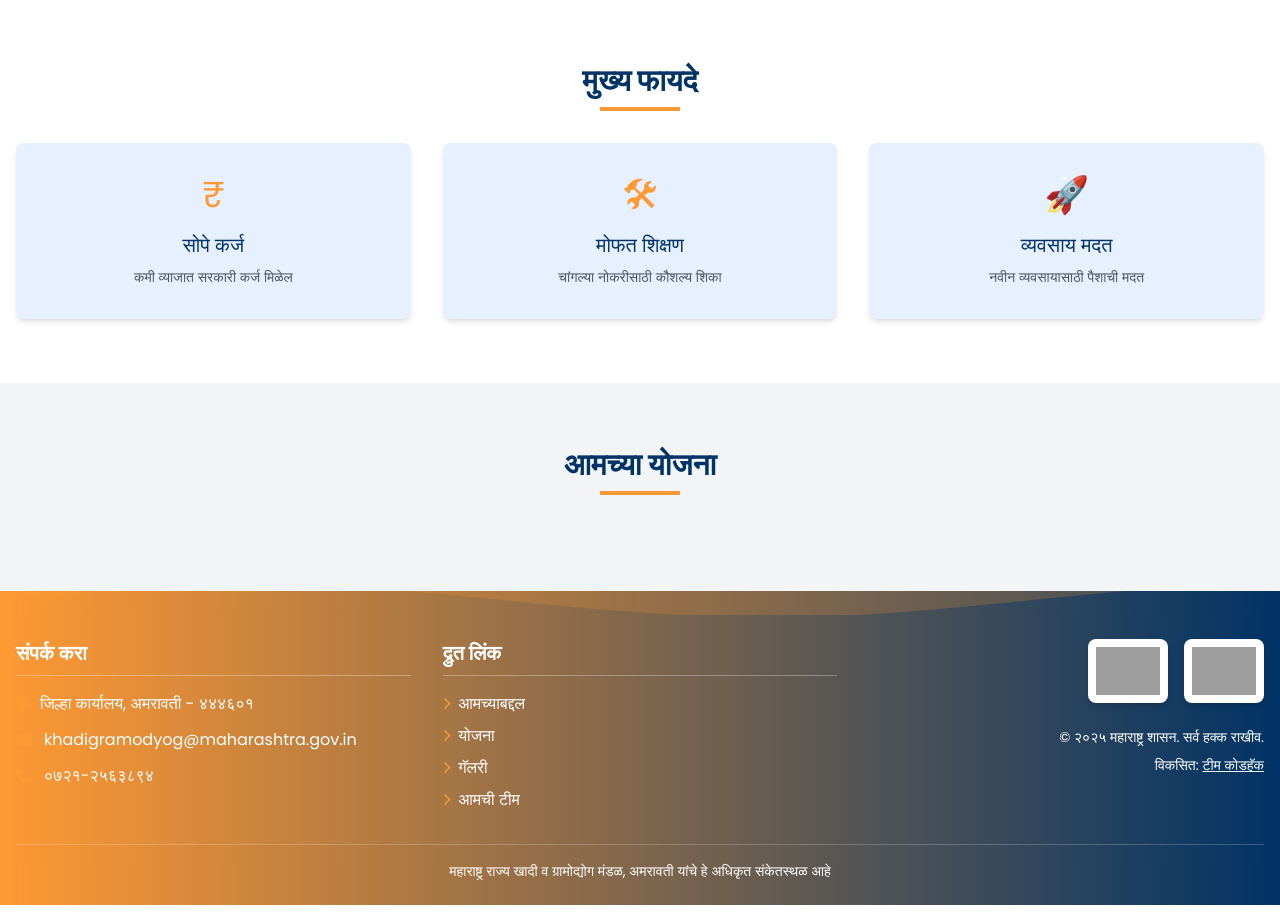
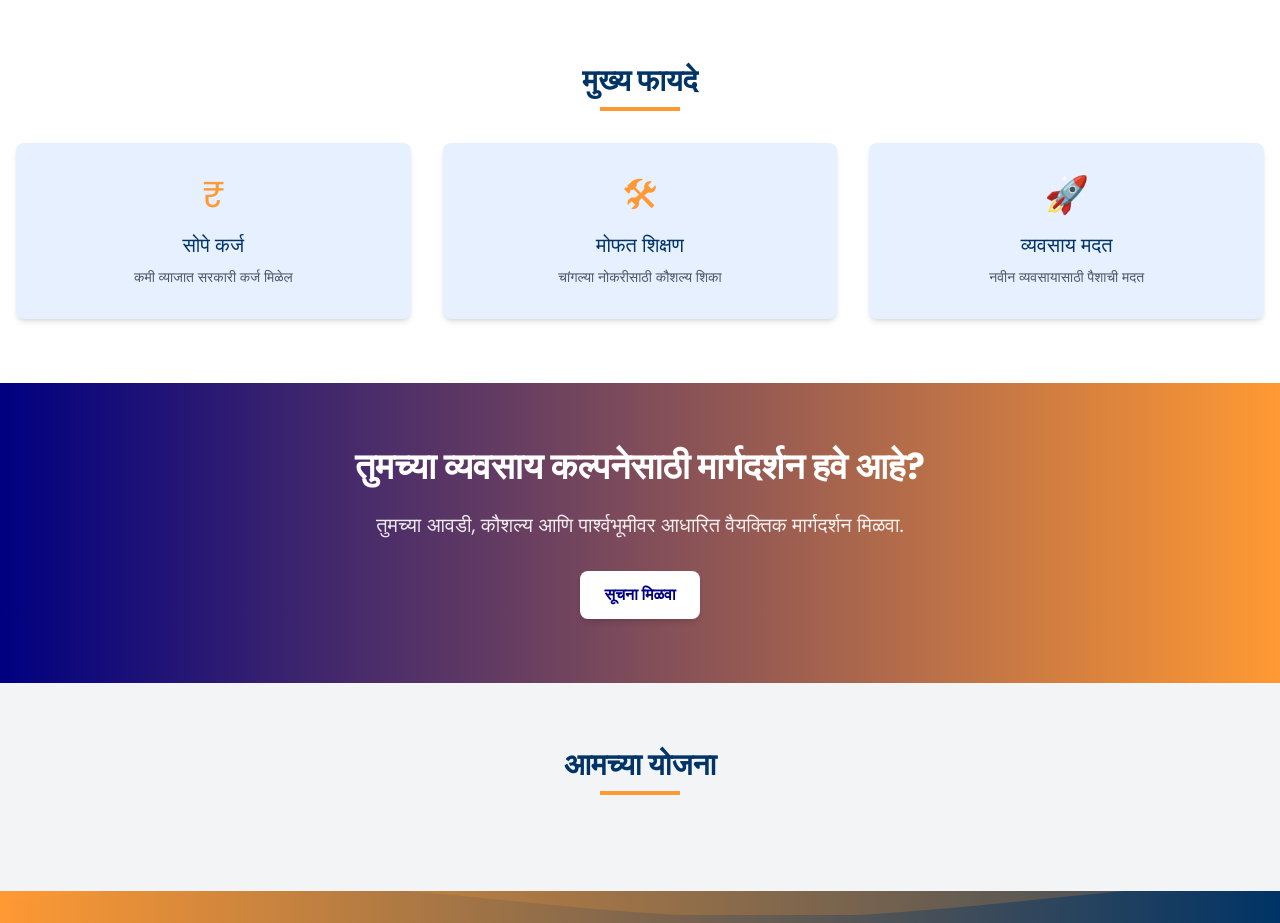
Before and after one commit to Codeayu/MahaPower, a Django app: page / in a window 1280 px wide. Shown: the part 407-1330 px from the top of the page. Run offline with Django 5.2, Linux system fonts and the light colour scheme; data that the repository does not hold is empty; some libraries are stand-ins or nearby versions; grey boxes are pictures that could not be loaded.

Commit message:
suggestion section added

```diff
--- a/core/home/templates/index.html
+++ b/core/home/templates/index.html
@@ -110,6 +110,7 @@
   </div>
 </section>
 
+
   <!-- Key Features -->
   <section class="py-16 bg-white">
     <div class="container mx-auto px-4 max-w-7xl">
@@ -140,6 +141,31 @@
       </div>
     </div>
   </section>
+ <!-- Business Suggestion Call to Action -->
+<section class="py-16 bg-gradient-to-r from-[#000080] to-[#FF9933] text-white">
+  <div class="container mx-auto px-4 max-w-4xl text-center">
+    <h2 class="text-3xl md:text-4xl font-bold mb-6 english-text">Need Guidance for Your Business Idea?</h2>
+    <h2 class="text-3xl md:text-4xl font-bold mb-6 marathi-text hidden">तुमच्या व्यवसाय कल्पनेसाठी मार्गदर्शन हवे आहे?</h2>
+
+    <p class="text-lg md:text-xl mb-8 text-white/90 english-text">
+      Get personalized business suggestions based on your interest, skills, and background.
+    </p>
+    <p class="text-lg md:text-xl mb-8 text-white/90 marathi-text hidden">
+      तुमच्या आवडी, कौशल्य आणि पार्श्वभूमीवर आधारित वैयक्तिक मार्गदर्शन मिळवा.
+    </p>
+
+    <a href="/suggestions/"
+       class="inline-block bg-white text-[#000080] font-semibold py-3 px-6 rounded-lg shadow-md hover:bg-gray-200 transition-all english-text">
+      Get Suggestions
+    </a>
+    <a href="/suggestions/"
+       class="inline-block bg-white text-[#000080] font-semibold py-3 px-6 rounded-lg shadow-md hover:bg-gray-200 transition-all marathi-text hidden">
+      सूचना मिळवा
+    </a>
+  </div>
+</section>
+
+
 
   <!-- Featured Schemes -->
   <section class="py-16 bg-gray-100">
```
